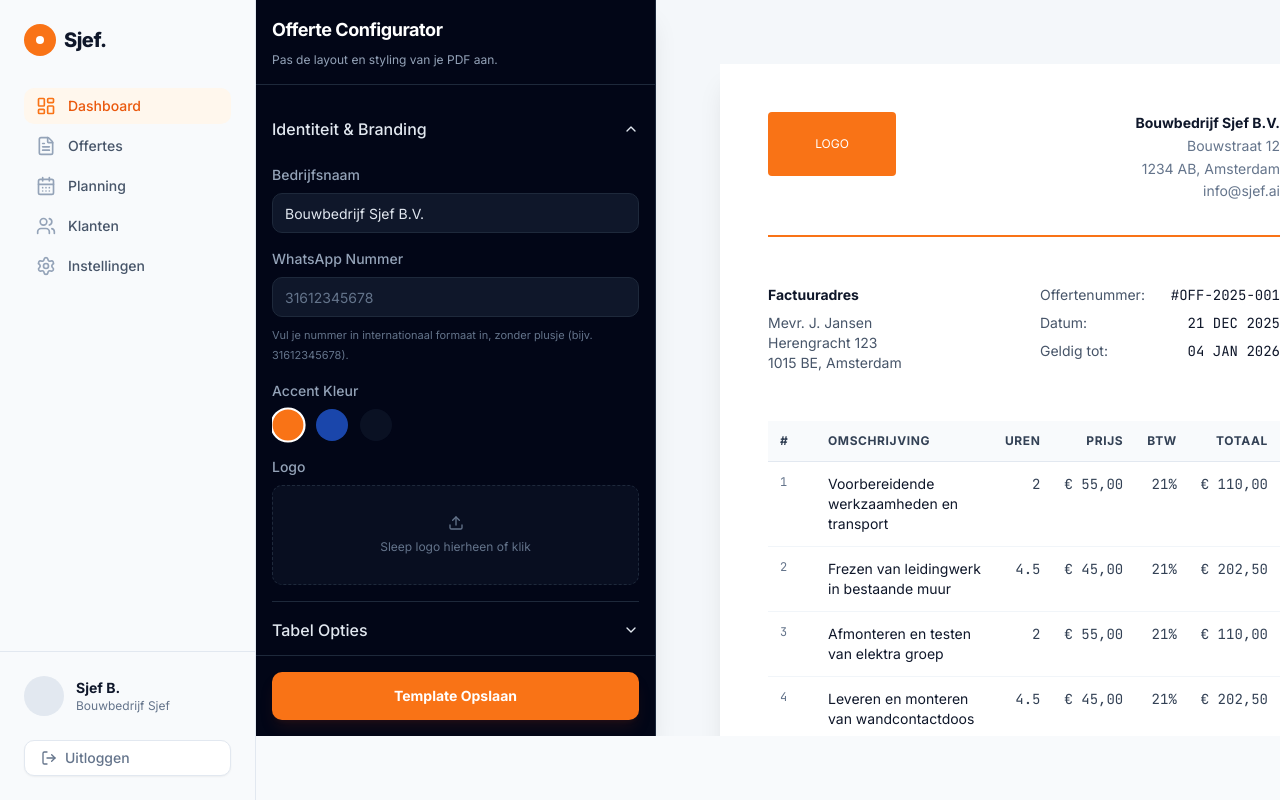
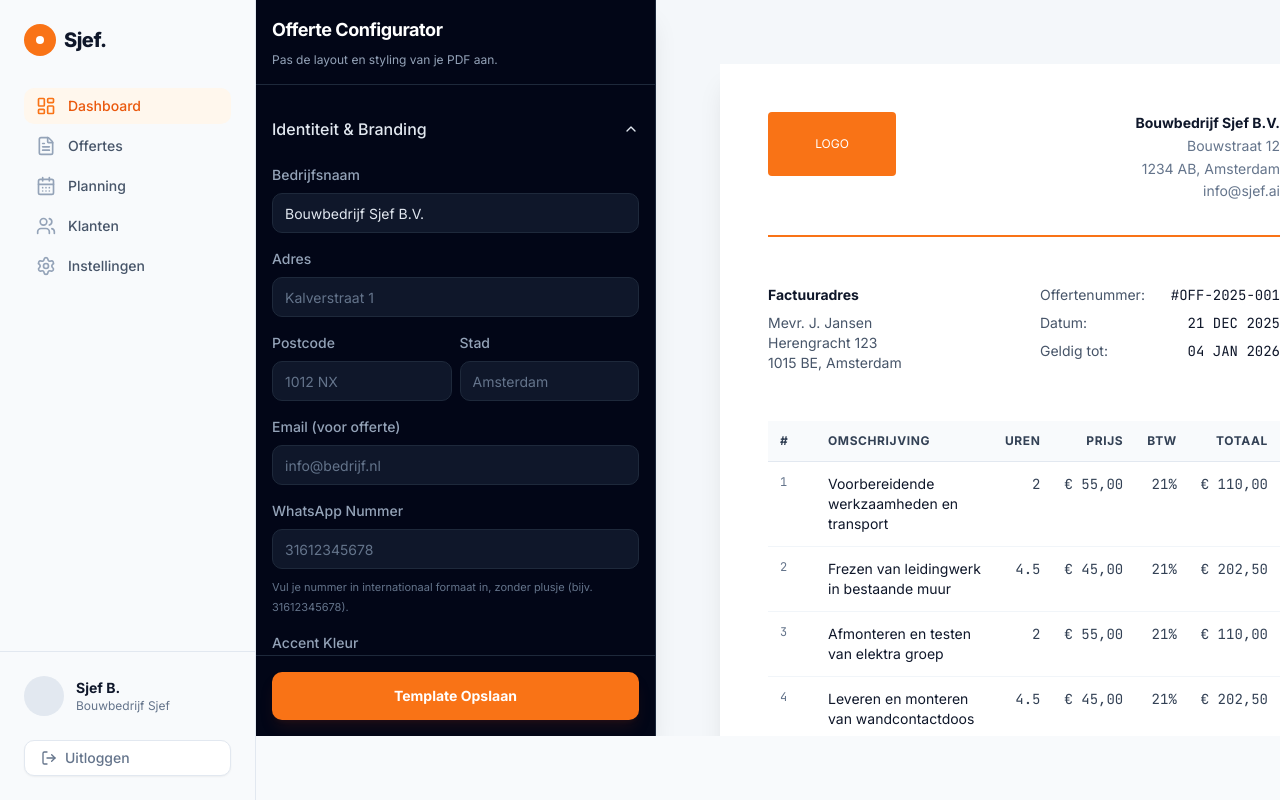
Before and after one commit to aronb77/sjef-dashboard, a Next.js app: page /dashboard/settings in a window 1280 px wide. Shown: the top 800 px of the page. Built offline with nearby package versions, Linux system fonts and the light colour scheme; no server answers.

Commit message:
feat: add address, postcode, city and email fields to settings

```diff
--- a/app/dashboard/settings/page.tsx
+++ b/app/dashboard/settings/page.tsx
@@ -35,6 +35,10 @@ type Config = {
     itemCount: number
     logo_url: string
     phone_number?: string
+    address?: string
+    postcode?: string
+    city?: string
+    email?: string
 }
 
 interface EditorSidebarProps {
@@ -115,6 +119,44 @@ function EditorSidebar({ config, isLoading, isSaving, updateConfig, handleSave,
                                         <Input
                                             value={config.companyName}
                                             onChange={(e) => updateConfig('companyName', e.target.value)}
+                                            className="bg-slate-900 border-slate-800 text-slate-200 focus-visible:ring-orange-500"
+                                        />
+                                    </div>
+                                    <div className="space-y-2">
+                                        <Label className="text-slate-400">Adres</Label>
+                                        <Input
+                                            value={config.address || ''}
+                                            onChange={(e) => updateConfig('address', e.target.value)}
+                                            placeholder="Kalverstraat 1"
+                                            className="bg-slate-900 border-slate-800 text-slate-200 focus-visible:ring-orange-500"
+                                        />
+                                    </div>
+                                    <div className="grid grid-cols-2 gap-2">
+                                        <div className="space-y-2">
+                                            <Label className="text-slate-400">Postcode</Label>
+                                            <Input
+                                                value={config.postcode || ''}
+                                                onChange={(e) => updateConfig('postcode', e.target.value)}
+                                                placeholder="1012 NX"
+                                                className="bg-slate-900 border-slate-800 text-slate-200 focus-visible:ring-orange-500"
+                                            />
+                                        </div>
+                                        <div className="space-y-2">
+                                            <Label className="text-slate-400">Stad</Label>
+                                            <Input
+                                                value={config.city || ''}
+                                                onChange={(e) => updateConfig('city', e.target.value)}
+                                                placeholder="Amsterdam"
+                                                className="bg-slate-900 border-slate-800 text-slate-200 focus-visible:ring-orange-500"
+                                            />
+                                        </div>
+                                    </div>
+                                    <div className="space-y-2">
+                                        <Label className="text-slate-400">Email (voor offerte)</Label>
+                                        <Input
+                                            value={config.email || ''}
+                                            onChange={(e) => updateConfig('email', e.target.value)}
+                                            placeholder="info@bedrijf.nl"
                                             className="bg-slate-900 border-slate-800 text-slate-200 focus-visible:ring-orange-500"
                                         />
                                     </div>
```
